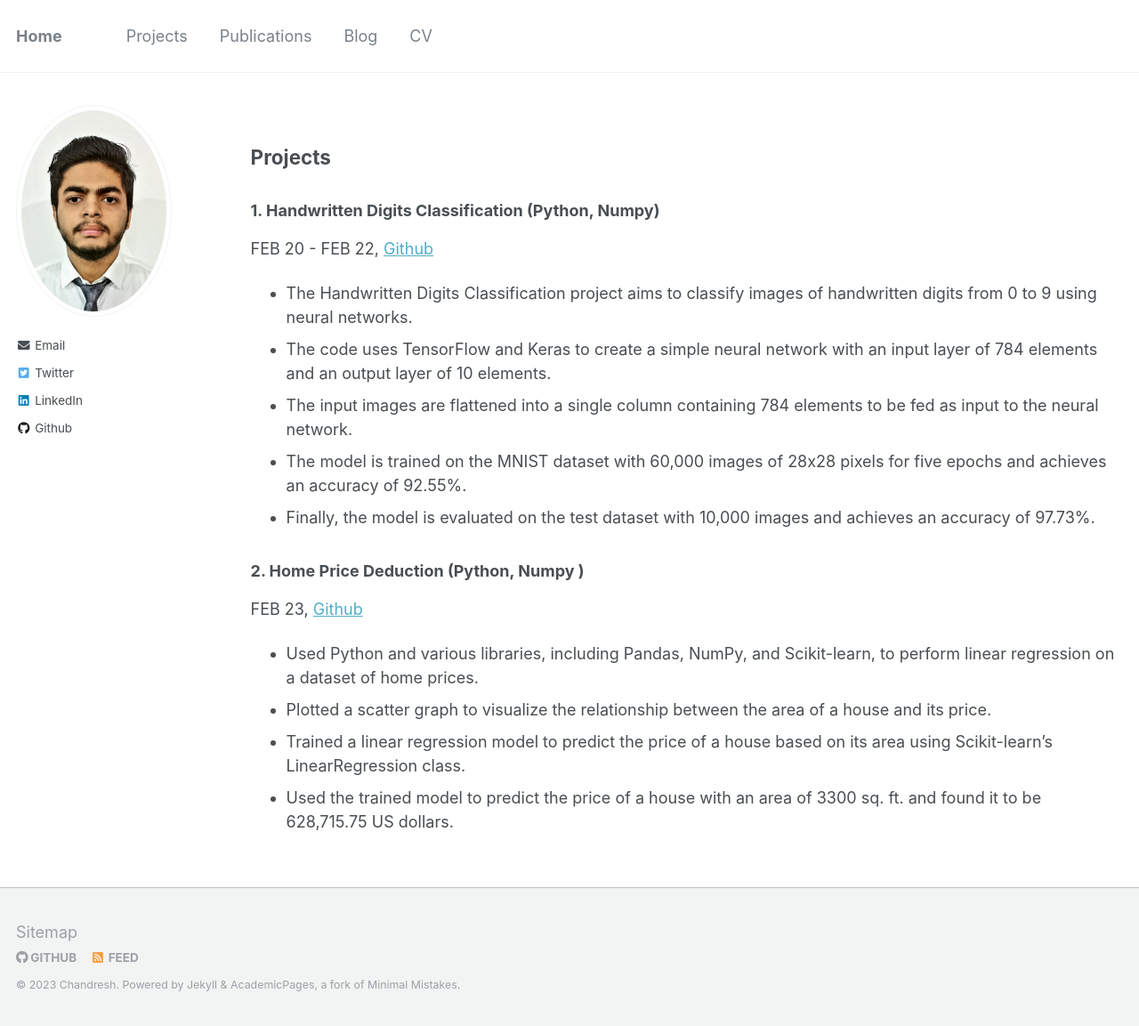
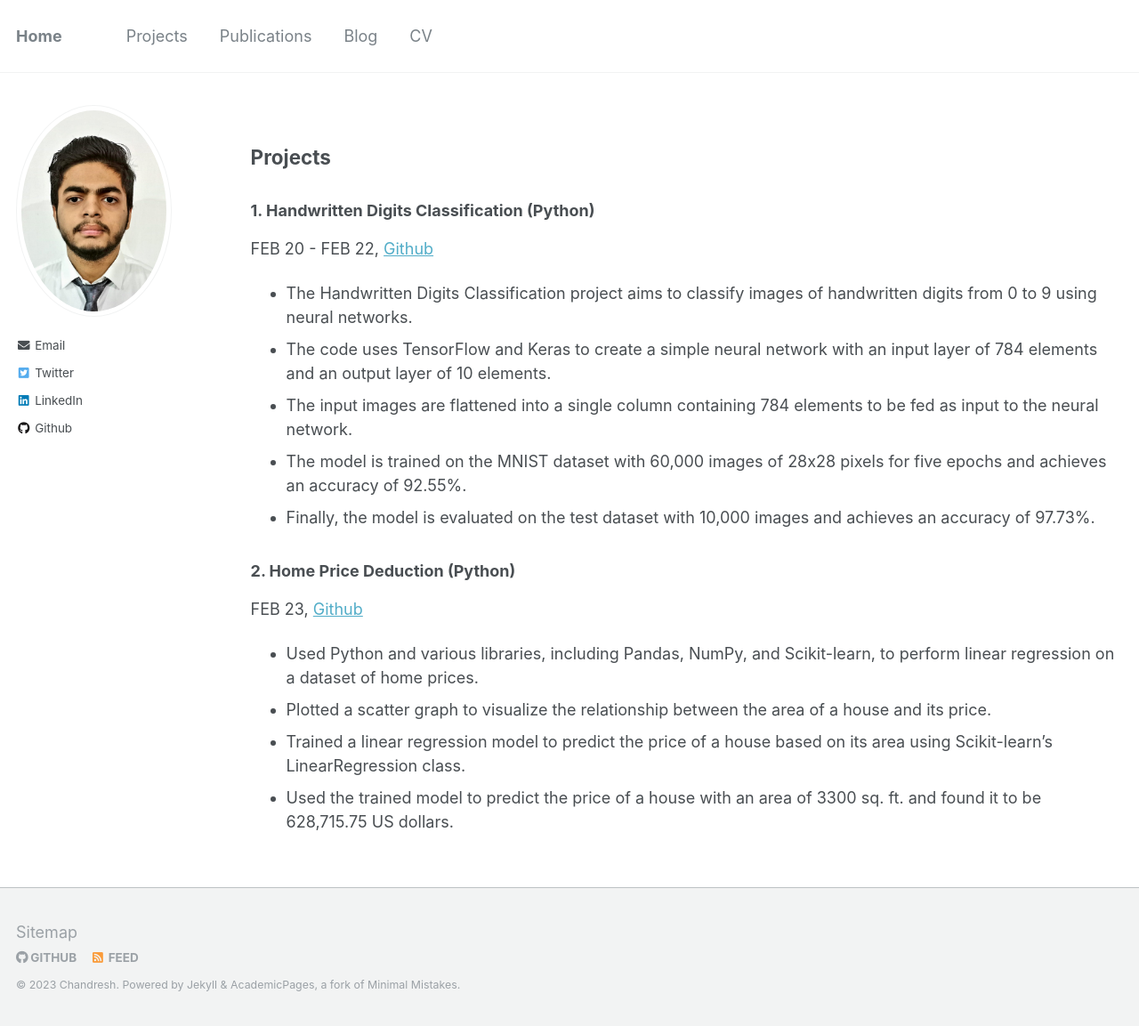
Before and after one commit to cheenu080/chandresh-pandey.github.io, a Jekyll site: the page built from _pages/projects.md, in a window 1280 px wide and 1153 px high. Shown: the whole window at 89% size. Built offline with Jekyll 4.4.1, drawn with Linux system fonts in a browser that asks for light colours.

Commit message:
modified

```diff
--- a/_pages/projects.md
+++ b/_pages/projects.md
@@ -6,7 +6,7 @@ author_profile: true
 
 <h2> Projects </h2>
 
-### 1.  Handwritten Digits Classification (Python, Numpy)
+### 1.  Handwritten Digits Classification (Python)
 FEB 20 - FEB 22, [Github](https://github.com/chinu-2000/AI-ML/blob/main/%20Handwritten%20Digits%20Classification/%20Handwritten%20Digits%20Classification.ipynb)
 
 -  The Handwritten Digits Classification project aims to classify images of handwritten digits from 0 to 9 using neural networks.
@@ -16,7 +16,7 @@ FEB 20 - FEB 22, [Github](https://github.com/chinu-2000/AI-ML/blob/main/%20Handw
 -  Finally, the model is evaluated on the test dataset with 10,000 images and achieves an accuracy of 97.73%.
 
 
-### 2. Home Price Deduction (Python, Numpy )
+### 2. Home Price Deduction (Python)
 
 FEB 23, [Github](https://github.com/chinu-2000/AI-ML/blob/main/Home%20Price%20Deduction/Home%20Price%20Deduction.ipynb)
 
```
